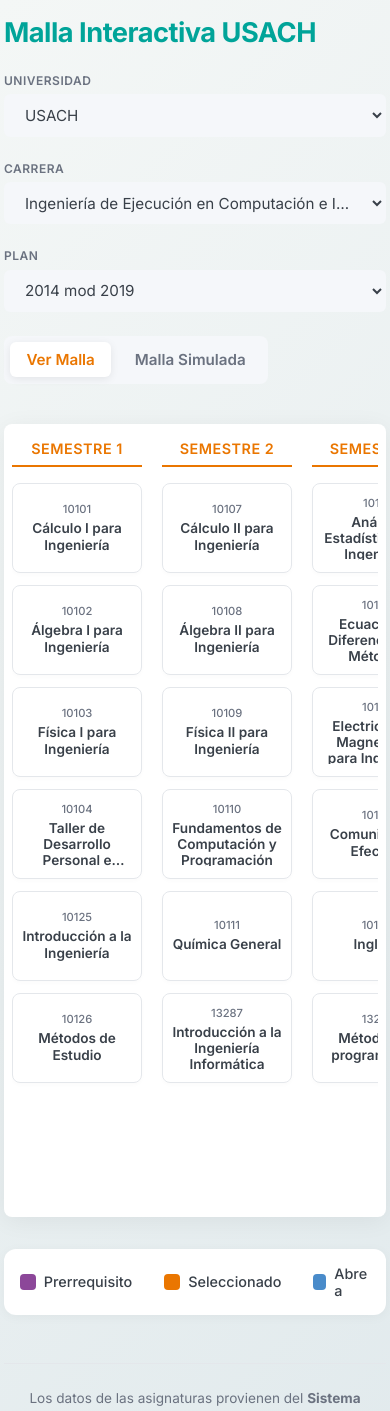
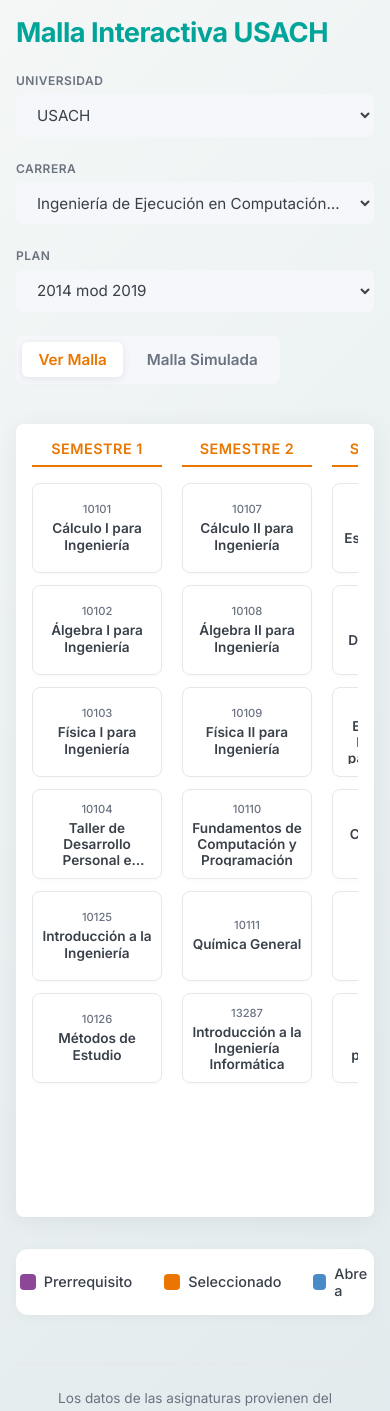
Before and after one commit to IsaacEspinoza91/Malla-Interactiva-Web-USACH, a Vue app: page / in a window 390 px wide. Shown: the top 1411 px of the page. Built offline with nearby package versions, Linux system fonts and the light colour scheme.

Commit message:
Fix margenes en vista movil

```diff
--- a/src/App.vue
+++ b/src/App.vue
@@ -262,7 +262,7 @@
     gap: 1rem;
   }
   .main-content {
-    padding: 1rem 0.5rem;
+    padding: 1rem;
     border-radius: 8px;
   }
 }
--- a/src/style.css
+++ b/src/style.css
@@ -90,6 +90,6 @@
 @media (max-width: 768px) {
   #app {
     width: 100%;
-    padding: 1rem 0.25rem;
+    padding: 1rem;
   }
 }
```
